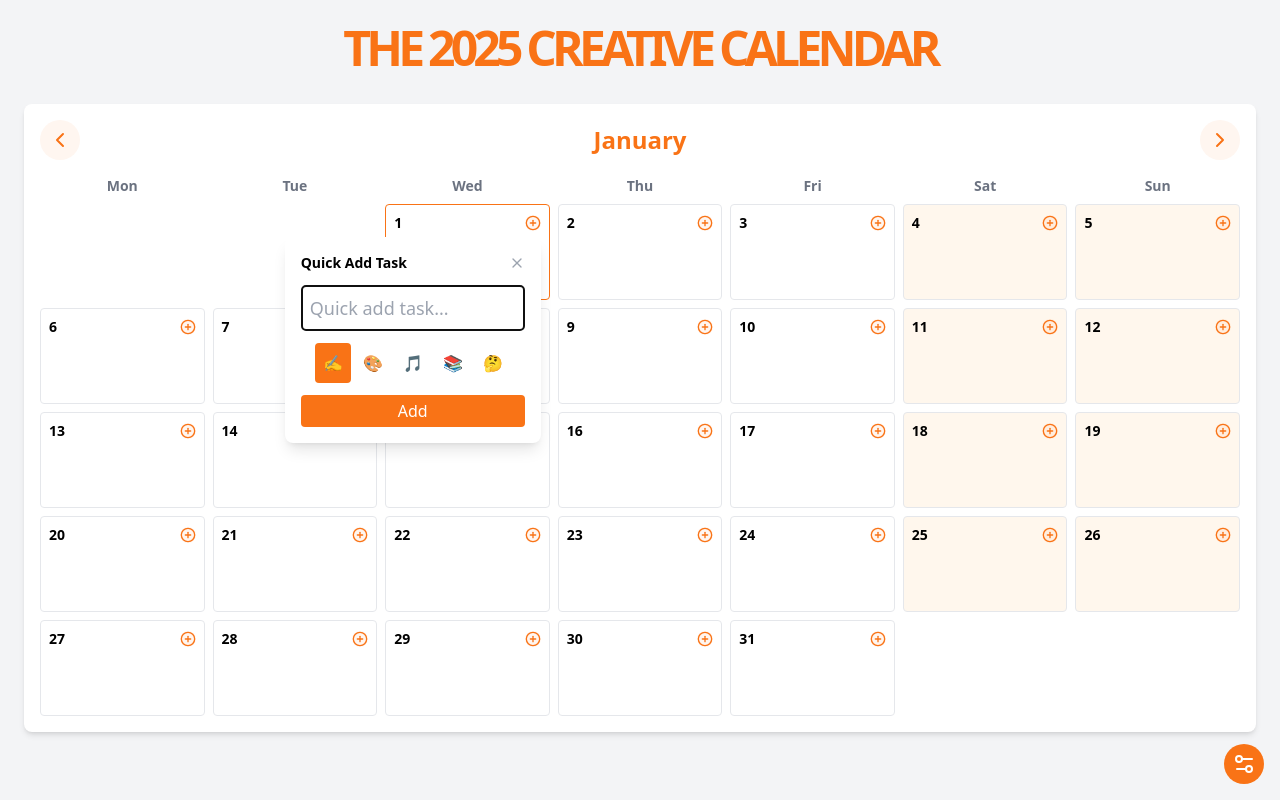
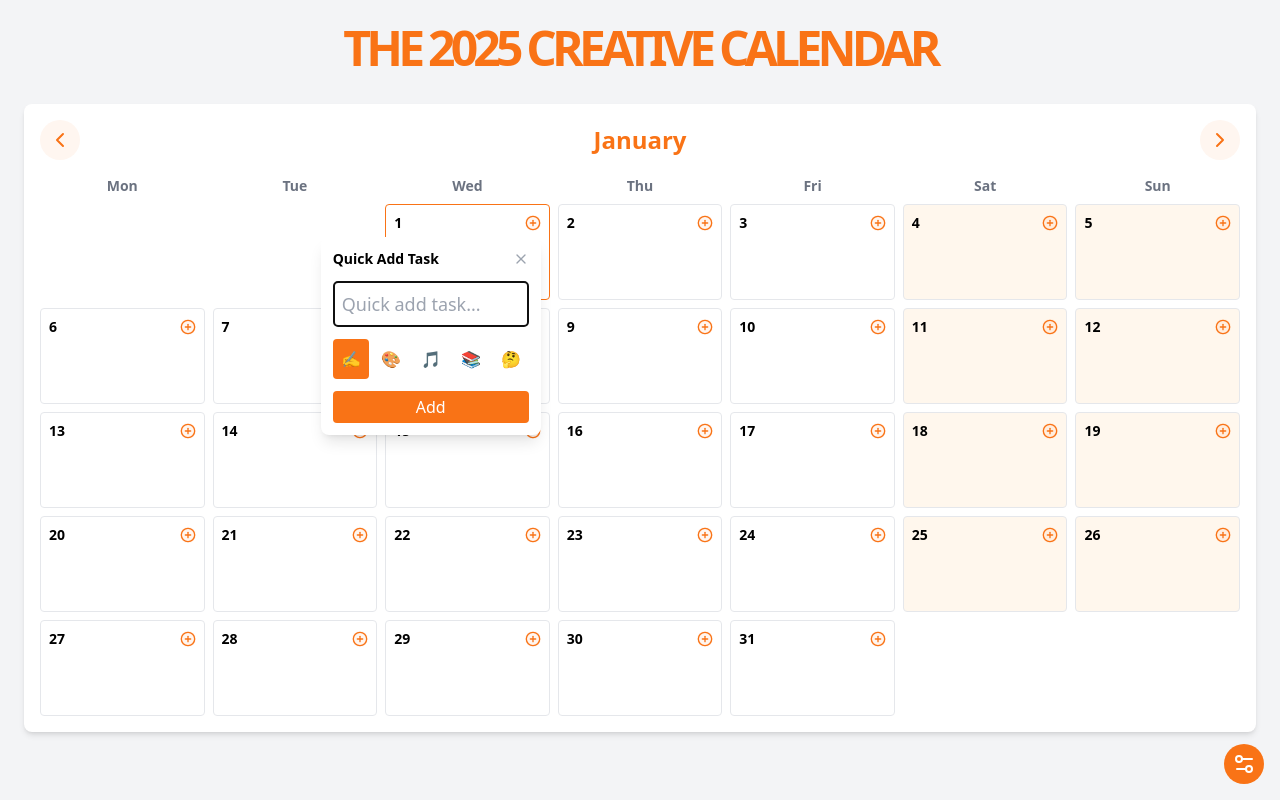
Before and after one commit to bhavyasingh75/creative-calendar-2025, a React (Vite) app: page / in a window 1280 px wide. Both pictures are taken after a click on the button 532 px from the left and 223 px from the top of the page. Built offline with nearby package versions, Linux system fonts and the light colour scheme.

Commit message:
add a privacy mode

```diff
--- a/src/components/Calendar.tsx
+++ b/src/components/Calendar.tsx
@@ -46,6 +46,7 @@ export default function Calendar() {
     "calendar-theme",
     themes[0]
   );
+  const [isPrivacyMode, setIsPrivacyMode] = useLocalStorage("calendar-privacy-mode", false);
 
   const {
     events: googleEvents,
@@ -146,6 +147,7 @@ export default function Calendar() {
                   currentTheme={currentTheme}
                   onNavigateMonth={navigateMonth}
                   currentDate={currentDate}
+                  isPrivacyMode={isPrivacyMode}
                 />
               </motion.div>
             </AnimatePresence>
@@ -173,6 +175,8 @@ export default function Calendar() {
           onGoogleCalendarDisconnect={disconnectCalendar}
           onGoogleCalendarConfigChange={setConfig}
           error={error}
+          isPrivacyMode={isPrivacyMode}
+          onPrivacyModeChange={setIsPrivacyMode}
         />
         <SettingsButton
           onOpenSettings={() => setShowSettings(true)}
--- a/src/components/CalendarDay.tsx
+++ b/src/components/CalendarDay.tsx
@@ -14,6 +14,7 @@ interface CalendarDayProps {
   onQuickAdd: (task: Partial<Task>) => void;
   currentTheme: ThemeColor;
   isCurrentDate?: boolean;
+  isPrivacyMode: boolean;
 }
 
 export default function CalendarDay({
@@ -24,6 +25,7 @@ export default function CalendarDay({
   onQuickAdd,
   currentTheme,
   isCurrentDate,
+  isPrivacyMode,
 }: CalendarDayProps) {
   const [showQuickAdd, setShowQuickAdd] = useState(false);
   const [isMobile, setIsMobile] = useState(window.innerWidth < 640);
@@ -101,6 +103,7 @@ export default function CalendarDay({
                 onAdd={onQuickAdd}
                 onClose={() => setShowQuickAdd(false)}
                 currentTheme={currentTheme}
+                isPrivacyMode={isPrivacyMode}
               />
             </div>
           )}
@@ -115,7 +118,9 @@ export default function CalendarDay({
               initial={{ opacity: 0, y: -10 }}
               animate={{ opacity: 1, y: 0 }}
               exit={{ opacity: 0, y: -10 }}
-              className={`text-xs p-1 rounded flex items-center gap-1 font-handwritten font-semibold`}
+              className={`text-xs p-1 rounded flex items-center gap-1 font-handwritten font-semibold ${
+                isPrivacyMode ? 'blur-sm hover:blur-none transition-all duration-200' : ''
+              }`}
               style={{
                 backgroundColor: task.completed
                   ? `${currentTheme.secondary}80` // 80 is for opacity
@@ -134,7 +139,7 @@ export default function CalendarDay({
                     {task.category === "reflection" && "🤔"}
                   </span>
                 )}
-                {task.content}
+                {isPrivacyMode ? "••••••" : task.content}
               </span>
             </motion.div>
           ))}
--- a/src/components/MonthGrid.tsx
+++ b/src/components/MonthGrid.tsx
@@ -16,6 +16,7 @@ interface MonthGridProps {
   onQuickAdd: (task: Partial<Task>) => void;
   onNavigateMonth: (direction: "prev" | "next") => void;
   currentDate: string;
+  isPrivacyMode: boolean;
 }
 
 const WEEKDAYS = ["Mon", "Tue", "Wed", "Thu", "Fri", "Sat", "Sun"];
@@ -30,6 +31,7 @@ export default function MonthGrid({
   onQuickAdd,
   onNavigateMonth,
   currentDate,
+  isPrivacyMode,
 }: MonthGridProps) {
   const days = getMonthDays(year, monthIndex);
 
@@ -135,6 +137,7 @@ export default function MonthGrid({
                   onQuickAdd={onQuickAdd}
                   currentTheme={currentTheme}
                   isCurrentDate={dateStr === currentDate}
+                  isPrivacyMode={isPrivacyMode}
                 />
               );
             })}
--- a/src/components/QuickAdd.tsx
+++ b/src/components/QuickAdd.tsx
@@ -5,10 +5,11 @@ import { ThemeColor } from "../types/theme";
 import { X } from "lucide-react";
 
 interface QuickAddProps {
+  date: string;
   onAdd: (task: Partial<Task>) => void;
-  date: string;
   onClose: () => void;
   currentTheme: ThemeColor;
+  isPrivacyMode?: boolean;
 }
 
 const CATEGORIES = [
@@ -20,10 +21,11 @@ const CATEGORIES = [
 ] as const;
 
 export default function QuickAdd({
+  date,
   onAdd,
-  date,
   onClose,
   currentTheme,
+  isPrivacyMode,
 }: QuickAddProps) {
   const [content, setContent] = useState("");
   const [category, setCategory] = useState<Task["category"]>("writing");
@@ -67,7 +69,9 @@ export default function QuickAdd({
         animate={{ scale: 1, opacity: 1 }}
         exit={{ scale: 0.8, opacity: 0 }}
         transition={{ type: "spring", stiffness: 500, damping: 30 }}
-        className="bg-white rounded-lg shadow-lg p-3 md:p-4 w-[280px] md:w-64"
+        className={`bg-white rounded-lg shadow-lg p-3 ${
+          isPrivacyMode ? 'blur-sm hover:blur-none transition-all duration-200' : ''
+        }`}
       >
         <div className="flex justify-between items-center mb-2 md:mb-3">
           <span className="text-xs md:text-sm font-handwritten font-semibold">
--- a/src/components/SettingsModal.tsx
+++ b/src/components/SettingsModal.tsx
@@ -14,6 +14,8 @@ interface SettingsModalProps {
   onGoogleCalendarDisconnect: () => void;
   onGoogleCalendarConfigChange: (config: GoogleCalendarConfig) => void;
   error: string | null;
+  isPrivacyMode: boolean;
+  onPrivacyModeChange: (value: boolean) => void;
 }
 
 export default function SettingsModal({
@@ -26,6 +28,8 @@ export default function SettingsModal({
   onGoogleCalendarDisconnect,
   onGoogleCalendarConfigChange,
   error,
+  isPrivacyMode,
+  onPrivacyModeChange,
 }: SettingsModalProps) {
   const [isConnecting, setIsConnecting] = useState(false);
 
@@ -108,6 +112,23 @@ export default function SettingsModal({
               </div>
             </div>
 
+            <div className="flex items-center justify-between">
+              <label className="font-medium">Privacy Mode</label>
+              <button
+                onClick={() => onPrivacyModeChange(!isPrivacyMode)}
+                className={`relative inline-flex h-6 w-11 items-center rounded-full transition-colors`}
+                style={{
+                  backgroundColor: isPrivacyMode ? currentTheme.primary : '#e5e7eb'
+                }}
+              >
+                <span
+                  className={`inline-block h-4 w-4 transform rounded-full bg-white transition-transform ${
+                    isPrivacyMode ? 'translate-x-6' : 'translate-x-1'
+                  }`}
+                />
+              </button>
+            </div>
+
             {/* <div className="border-t pt-6">
               <h3 className="text-lg font-handwritten font-semibold mb-3">
                 Google Calendar Integration
```
